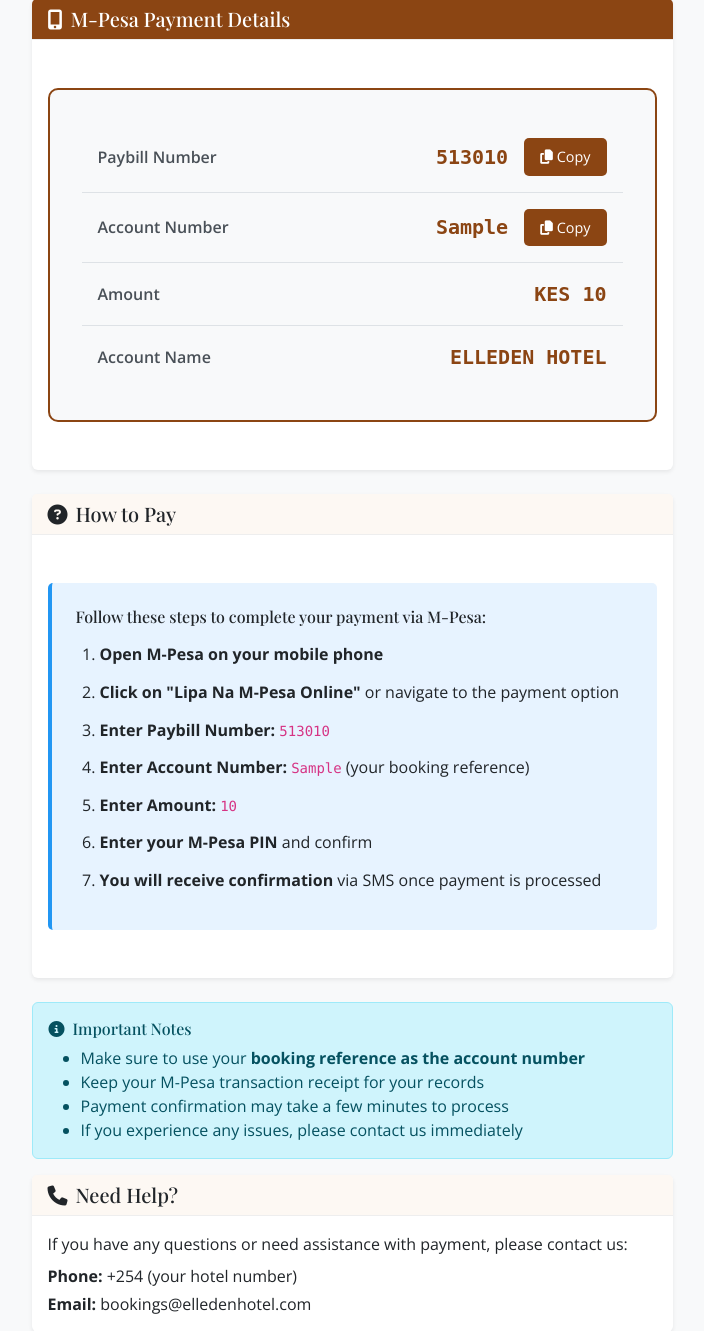
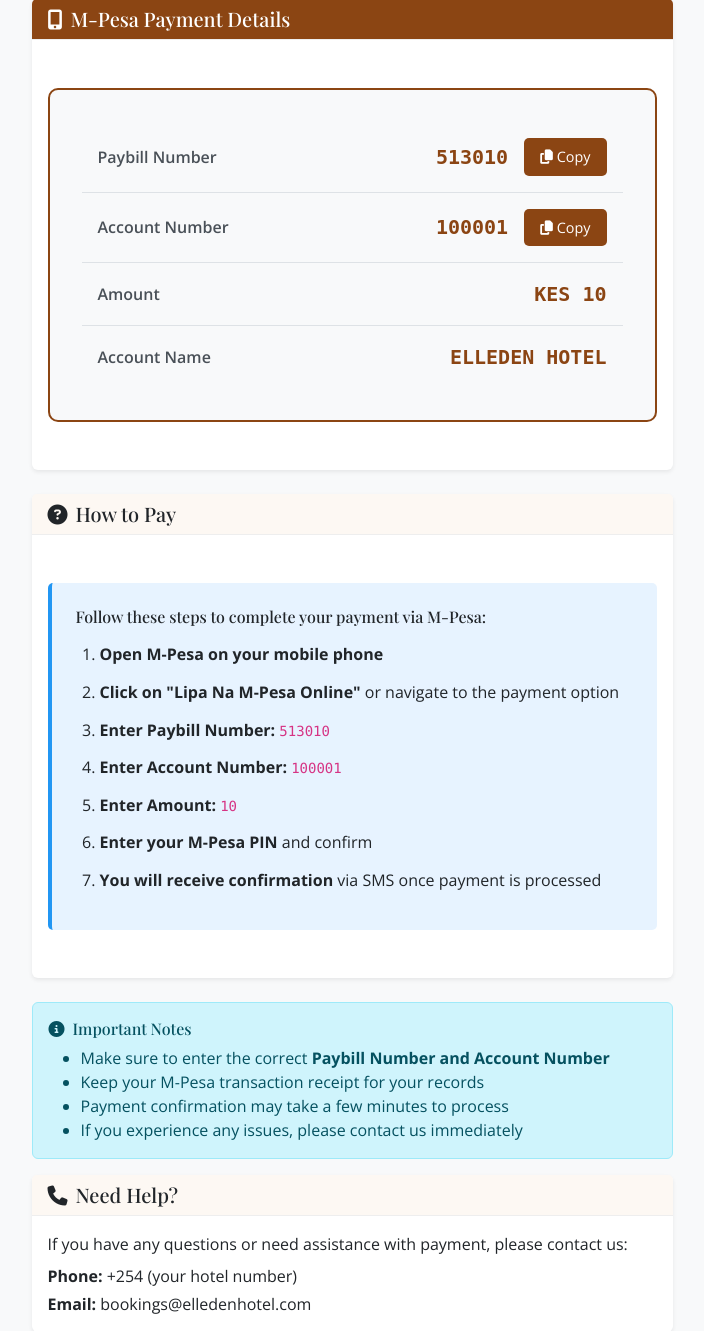
Before and after one commit to Adanhassan790/Elleden-Hotel, a Django app: page /bookings/payment/1/ in a window 1280 px wide. Shown: the part 1103-2434 px from the top of the page, without its empty margins (288-992 px from the left). Run offline with Django 5.2, Linux system fonts and the light colour scheme; tables that the repository leaves empty hold one stand-in row (values such as "Sample post").

Commit message:
Use actual hotel account number instead of booking reference for manual M-Pesa payments

```diff
--- a/backend/bookings/views.py
+++ b/backend/bookings/views.py
@@ -321,7 +321,7 @@ def manual_payment(request, pk):
     context = {
         'booking': booking,
         'paybill_number': settings.HOTEL_PAYBILL_NUMBER,
-        'account_number': booking.booking_reference,  # Use booking reference as account number
+        'account_number': settings.HOTEL_ACCOUNT_NUMBER,  # Use actual hotel account number
         'account_name': settings.HOTEL_ACCOUNT_NAME,
         'payment_instruction': settings.PAYMENT_INSTRUCTION_TEXT,
     }
--- a/backend/pages/views.py
+++ b/backend/pages/views.py
@@ -528,7 +528,7 @@ def manual_service_payment(request, service_type, pk):
         'service_type': service_type,
         'service_name': service_name,
         'paybill_number': settings.HOTEL_PAYBILL_NUMBER,
-        'account_number': reference,  # Use booking/order reference as account number
+        'account_number': settings.HOTEL_ACCOUNT_NUMBER,  # Use actual hotel account number
         'account_name': settings.HOTEL_ACCOUNT_NAME,
         'payment_instruction': settings.PAYMENT_INSTRUCTION_TEXT,
     }
--- a/backend/templates/bookings/manual_payment.html
+++ b/backend/templates/bookings/manual_payment.html
@@ -267,7 +267,7 @@
                                 <strong>Enter Paybill Number:</strong> <code>{{ paybill_number }}</code>
                             </li>
                             <li>
-                                <strong>Enter Account Number:</strong> <code>{{ account_number }}</code> (your booking reference)
+                                <strong>Enter Account Number:</strong> <code>{{ account_number }}</code>
                             </li>
                             <li>
                                 <strong>Enter Amount:</strong> <code>{{ booking.total_amount|floatformat:0|add:"0" }}</code>
@@ -287,7 +287,7 @@
             <div class="alert alert-info" role="alert">
                 <h6 class="alert-heading"><i class="fas fa-info-circle me-2"></i>Important Notes</h6>
                 <ul class="mb-0">
-                    <li>Make sure to use your <strong>booking reference as the account number</strong></li>
+                    <li>Make sure to enter the correct <strong>Paybill Number and Account Number</strong></li>
                     <li>Keep your M-Pesa transaction receipt for your records</li>
                     <li>Payment confirmation may take a few minutes to process</li>
                     <li>If you experience any issues, please contact us immediately</li>
--- a/backend/templates/pages/manual_service_payment.html
+++ b/backend/templates/pages/manual_service_payment.html
@@ -279,7 +279,7 @@
                                 <strong>Enter Paybill Number:</strong> <code>{{ paybill_number }}</code>
                             </li>
                             <li>
-                                <strong>Enter Account Number:</strong> <code>{{ account_number }}</code> (your reference number)
+                                <strong>Enter Account Number:</strong> <code>{{ account_number }}</code>
                             </li>
                             <li>
                                 <strong>Enter Amount:</strong>
@@ -306,7 +306,7 @@
             <div class="alert alert-info" role="alert">
                 <h6 class="alert-heading"><i class="fas fa-info-circle me-2"></i>Important Notes</h6>
                 <ul class="mb-0">
-                    <li>Make sure to use your <strong>reference number as the account number</strong></li>
+                    <li>Make sure to enter the correct <strong>Paybill Number and Account Number</strong></li>
                     <li>Keep your M-Pesa transaction receipt for your records</li>
                     <li>Payment confirmation may take a few minutes to process</li>
                     <li>If you experience any issues, please contact us immediately</li>
```
